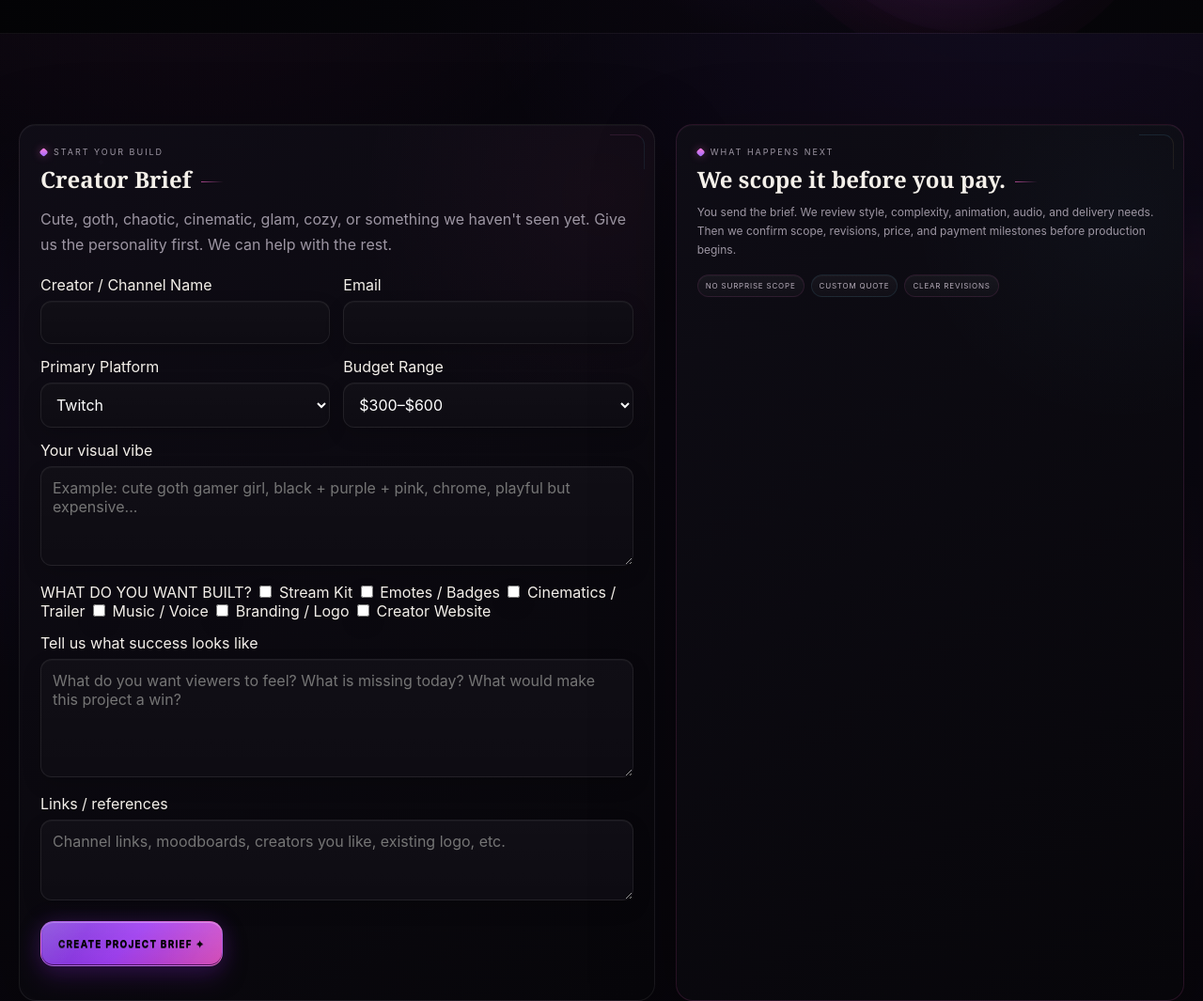
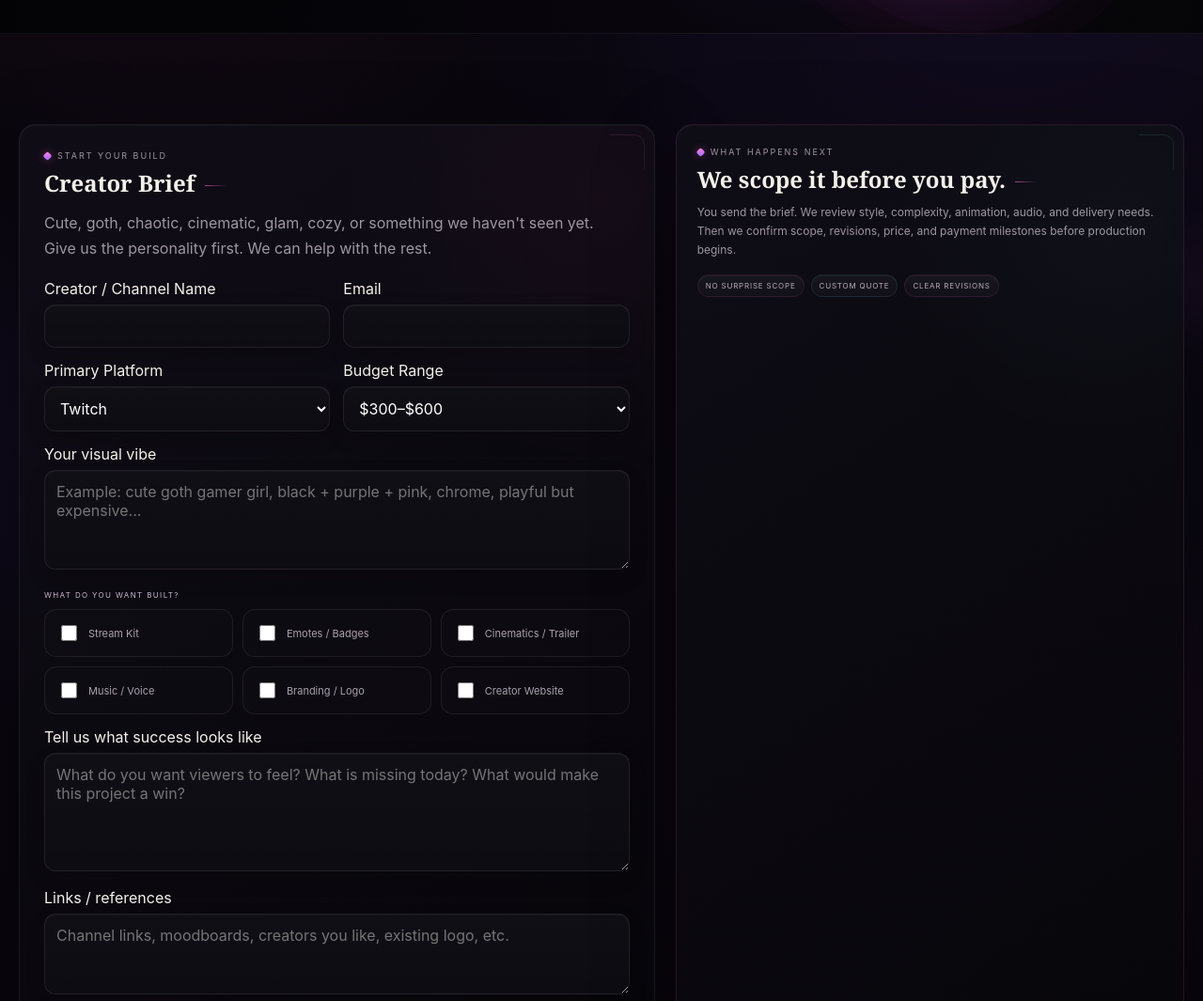
Before and after one commit to vaestrix/obsidian-reign, a website: page start-project.html in a window 1280 px wide. Shown: the part 480-1545 px from the top of the page at 94% size. Drawn offline with Linux system fonts and the light colour scheme.

Commit message:
Polish creator project intake controls

```diff
--- a/assets/css/studio.css
+++ b/assets/css/studio.css
@@ -873,3 +873,16 @@ body{
 @media(max-width:760px){
   .hero-copy-panel:before{font-size:6px}
 }
+
+/* Project intake polish */
+.project-intake{padding:26px}
+.project-kicker{max-width:720px;color:#948a9a;line-height:1.7}
+.project-picks{display:grid;grid-template-columns:repeat(3,1fr);gap:10px;margin-top:4px}
+.project-picks>span{grid-column:1/-1;color:#c9b7cf;font-size:8px;letter-spacing:.17em}
+.project-picks label{display:flex;align-items:center;gap:9px;padding:13px;border:1px solid rgba(255,255,255,.07);border-radius:13px;background:rgba(255,255,255,.012);color:#aaa0ae;font-size:11px}
+.project-picks input{width:17px;height:17px;accent-color:#ff66cc;box-shadow:none!important}
+.project-mode-note{margin-top:16px;padding:14px 16px;border:1px solid rgba(255,112,211,.14);border-radius:14px;background:linear-gradient(135deg,rgba(255,62,176,.04),rgba(122,72,255,.04));display:none}
+.project-mode-note:not(:empty){display:block}
+.project-mode-note strong{display:block;color:#f1b7df;font-size:9px;letter-spacing:.13em}
+.project-mode-note span{display:block;margin-top:5px;color:#948a9a;font-size:10px;line-height:1.5}
+@media(max-width:700px){.project-picks{grid-template-columns:1fr}}
```
